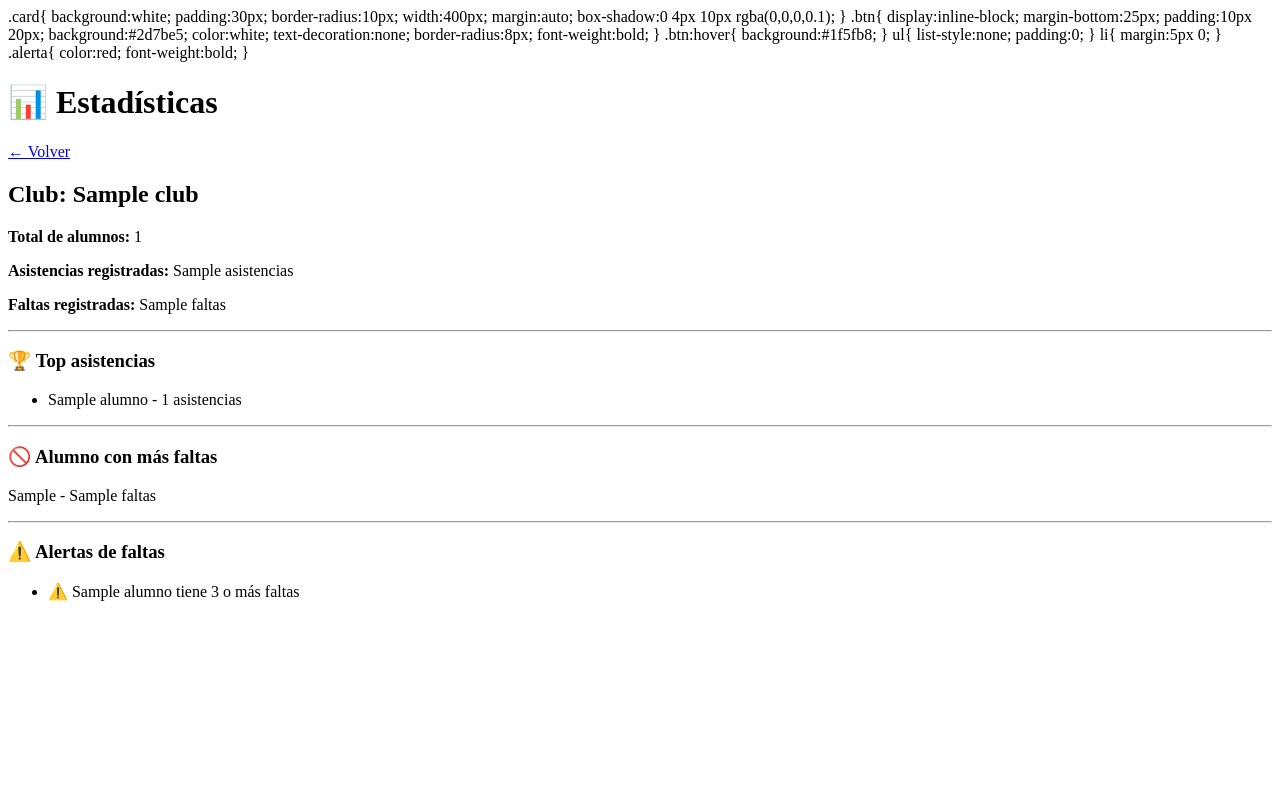
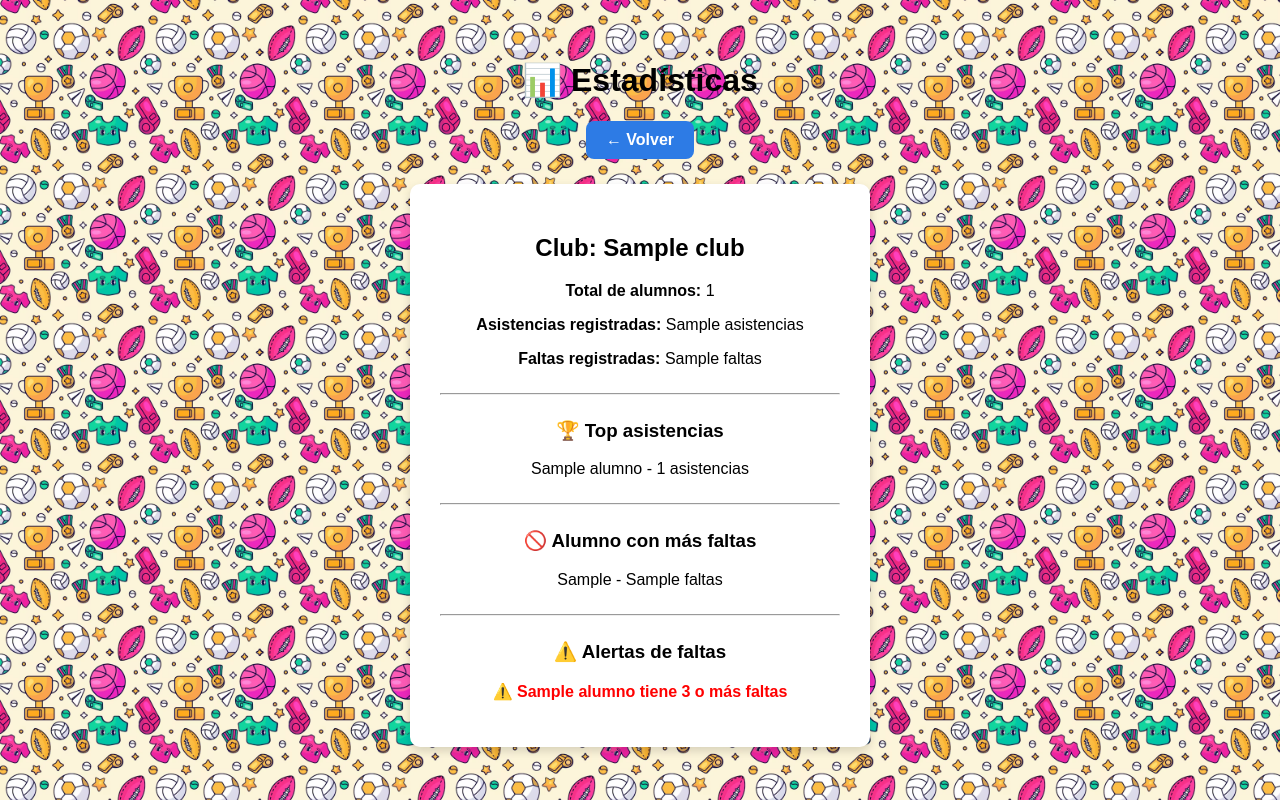
Before and after one commit to joelin6540-rgb/Asistencia-Club, a Flask app: template templates/estadisticas.html in a window 1280 px wide. Run offline with Flask 3, Linux system fonts and the light colour scheme; the template is opened without the code that fills it: most values are stand-ins (such as "Sample title", 1, 10 or a date in 2020); parts of the project's set-up code (start-up, migrations or seed data) failed here and were passed over.

Commit message:
arreglar html de estadisticas

```diff
--- a/templates/estadisticas.html
+++ b/templates/estadisticas.html
@@ -1,11 +1,11 @@
 <!DOCTYPE html>
 
-<html>
+<html lang="es">
+
 <head>
 
+<meta charset="UTF-8">
 <title>Estadísticas</title>
-
-<style>
 
 <style>
 
@@ -13,13 +13,14 @@ body{
 font-family: Arial, sans-serif;
 text-align:center;
 padding:40px;
+margin:0;
 
-background-image: url("/static/fondo_estadisticas.png");
-background-size: 300px;
-background-repeat: repeat;
+/* fondo */
+background-image:url("/static/estadisticas.png");
+background-size:300px;
+background-repeat:repeat;
+background-attachment:fixed;
 }
-
-</style>
 
 .card{
 background:white;
@@ -27,7 +28,7 @@ padding:30px;
 border-radius:10px;
 width:400px;
 margin:auto;
-box-shadow:0 4px 10px rgba(0,0,0,0.1);
+box-shadow:0 4px 10px rgba(0,0,0,0.15);
 }
 
 .btn{
@@ -51,12 +52,16 @@ padding:0;
 }
 
 li{
-margin:5px 0;
+margin:6px 0;
 }
 
 .alerta{
 color:red;
 font-weight:bold;
+}
+
+hr{
+margin:25px 0;
 }
 
 </style>
@@ -110,4 +115,5 @@ font-weight:bold;
 </div>
 
 </body>
+
 </html>
```
